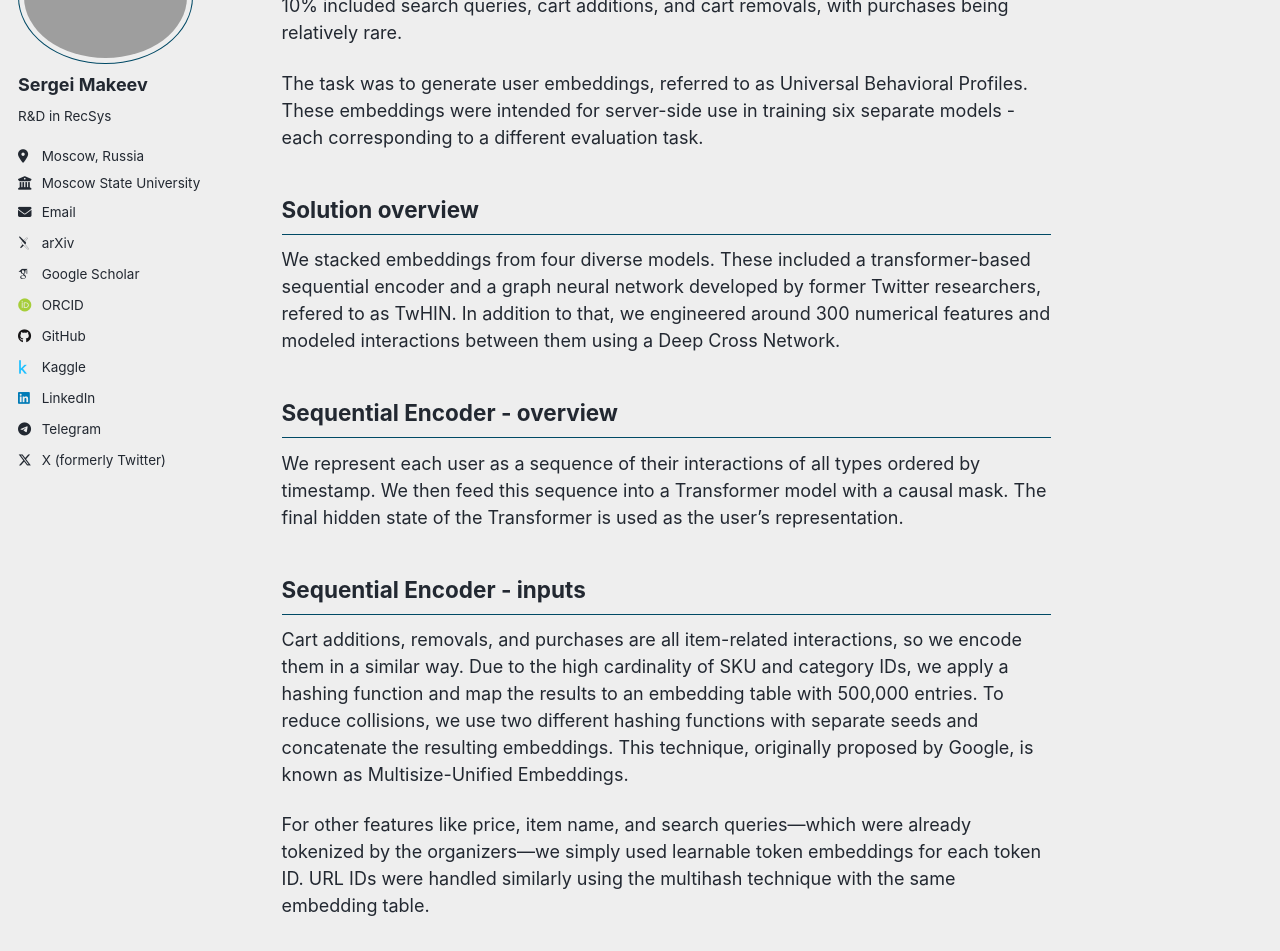
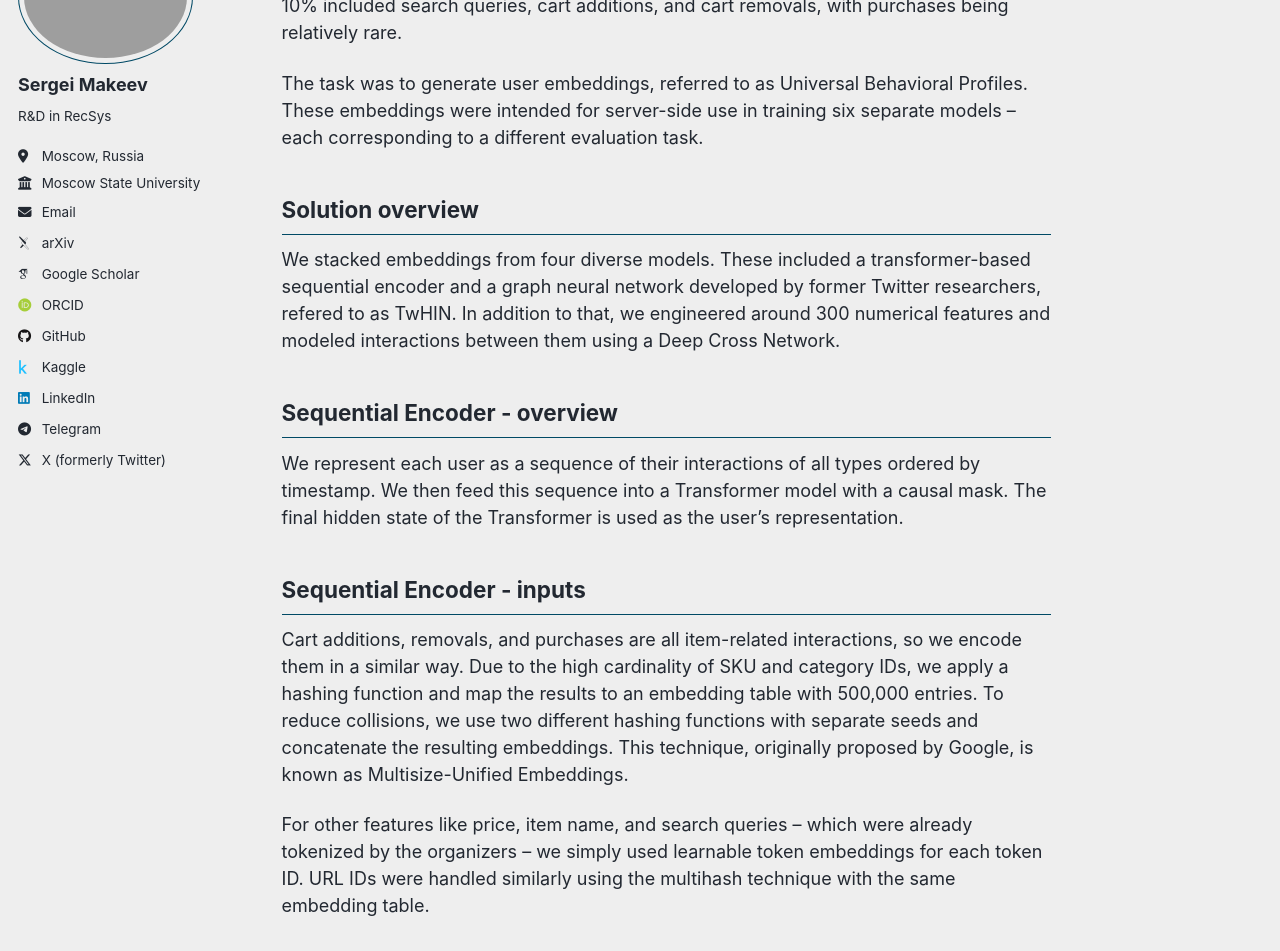
Before and after one commit to neuralsrg/neuralsrg.github.io, a Jekyll site: the page built from _talks/2025-09-22-challenge.md, in a window 1280 px wide and 1400 px high, scrolled down 277 px. Shown: the part 187-1138 px from the top of the window. Built offline with Jekyll 4.4.1, drawn with Linux system fonts in a browser that asks for light colours; some web fonts are replaced; a script that is not in the unit is left out; some of the changed text lies outside the part shown.

```diff
--- a/_talks/2025-09-22-challenge.md
+++ b/_talks/2025-09-22-challenge.md
@@ -17,7 +17,7 @@ About the data
 ------
 The challenge was centered on a large-scale e-commerce platform. Participants were given around 200 million user-item interactions collected over roughly six months. These interactions were highly imbalanced. Most -- about 90% -- were page visits. The remaining 10% included search queries, cart additions, and cart removals, with purchases being relatively rare.
 
-The task was to generate user embeddings, referred to as Universal Behavioral Profiles. These embeddings were intended for server-side use in training six separate models - each corresponding to a different evaluation task.
+The task was to generate user embeddings, referred to as Universal Behavioral Profiles. These embeddings were intended for server-side use in training six separate models -- each corresponding to a different evaluation task.
 
 
 Solution overview
@@ -34,7 +34,7 @@ Sequential Encoder - inputs
 ------
 Cart additions, removals, and purchases are all item-related interactions, so we encode them in a similar way. Due to the high cardinality of SKU and category IDs, we apply a hashing function and map the results to an embedding table with 500,000 entries. To reduce collisions, we use two different hashing functions with separate seeds and concatenate the resulting embeddings. This technique, originally proposed by Google, is known as Multisize-Unified Embeddings.
 
-For other features like price, item name, and search queries—which were already tokenized by the organizers—we simply used learnable token embeddings for each token ID. URL IDs were handled similarly using the multihash technique with the same embedding table.
+For other features like price, item name, and search queries -- which were already tokenized by the organizers -- we simply used learnable token embeddings for each token ID. URL IDs were handled similarly using the multihash technique with the same embedding table.
 
 
 Sequential Encoder - training
```
Also changed, not shown: other parts of _talks/2025-09-22-challenge.md (+2 -2 lines).
